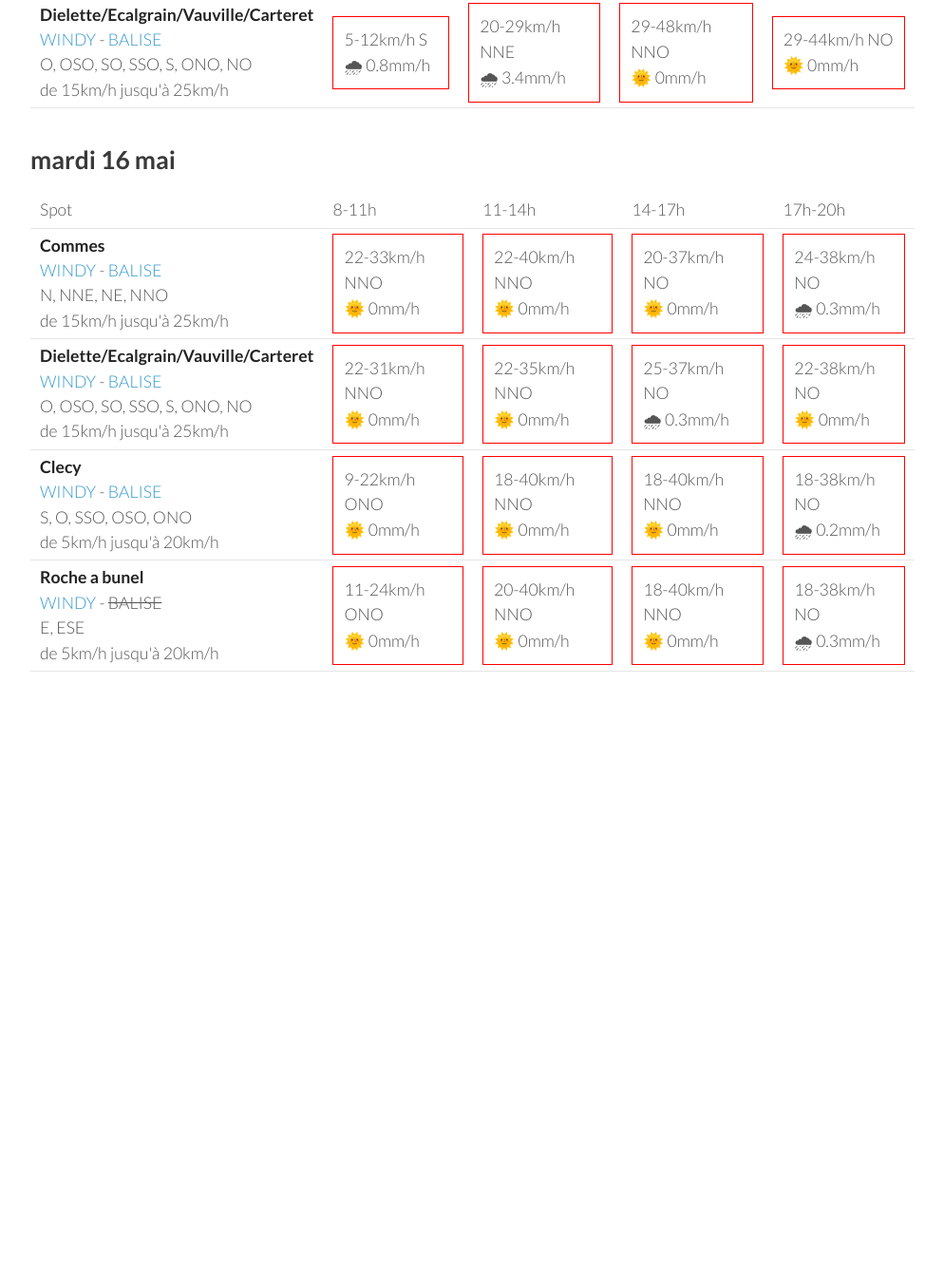
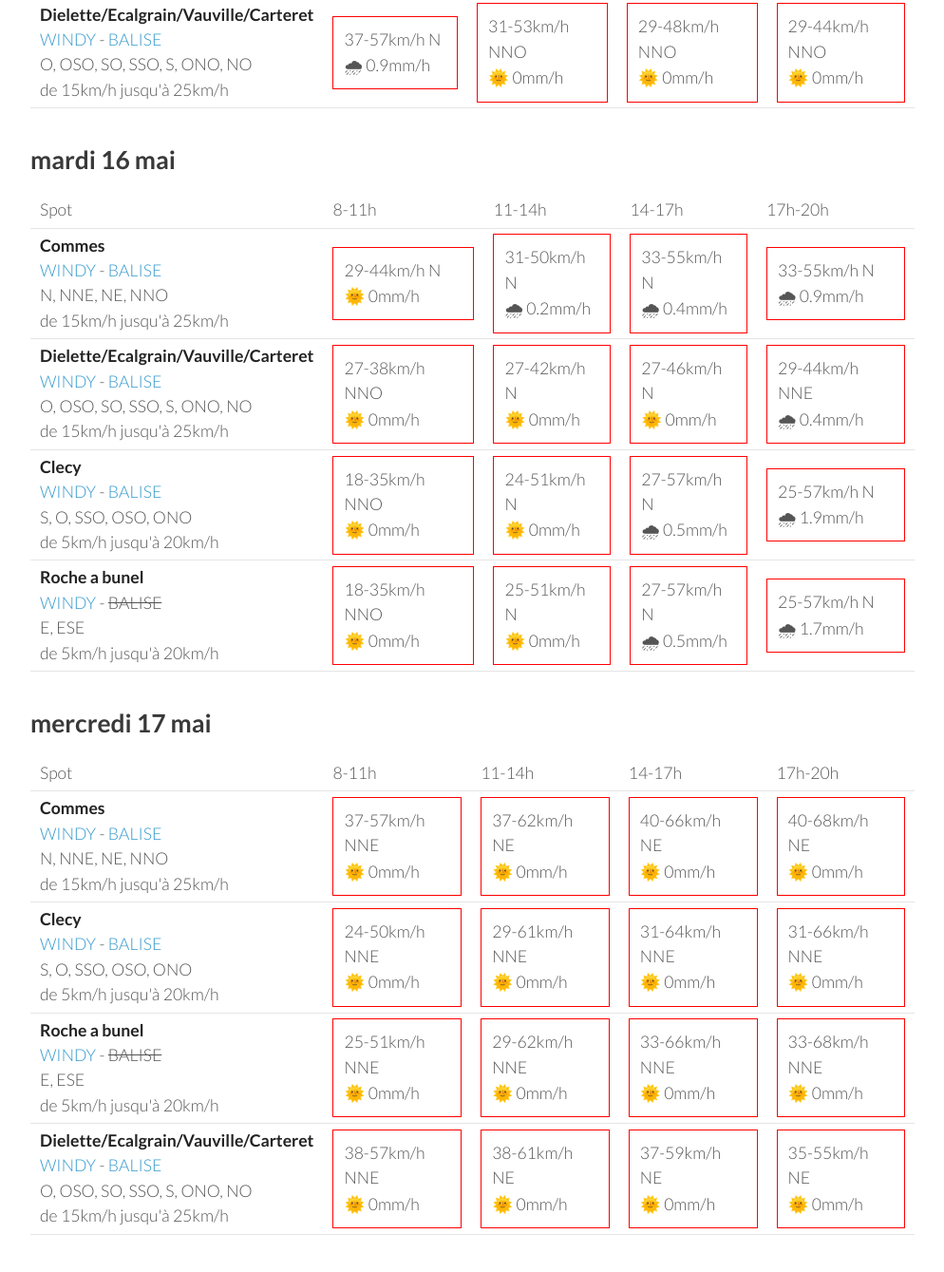
Before and after one commit to parapente-dans-le-nord/parapente-dans-le-nord.github.io, a Jekyll site: the page built from normandie.markdown, in a window 1280 px wide and 1400 px high, scrolled down 2497 px. Shown: the top 1339 px of the window at 95% size, without its empty margins (26-1020 px from the left). Built offline with Jekyll 4.4.1, drawn with Linux system fonts in a browser that asks for light colours; before the commit the page ends 3332 px from its top, so only the background shows below that; some of the changed text lies outside the part shown.

Commit message:
update index.markdown

```diff
--- a/normandie.markdown
+++ b/normandie.markdown
@@ -136,20 +136,30 @@ page mise à jour le vendredi 12 mai 06:46
 <tr>
         <td><strong>Commes</strong><br><a href="https://windy.com/49.346/-0.726?48.936,-0.726,8">WINDY</a> - <span class=""><a href="http://www.balisemeteo.com/balise.php?idBalise=158">BALISE</a> </span><br> <span class="vent-favorable">N, NNE, NE, NNO</span><br><span class="force-vent">de 15km/h jusqu'à 25km/h</span> </td>
 
-            <td><div class="not-flyable"><p>9-16km/h NNE</p><p>🌞 0mm/h</p></div></td>
-            <td><div class="not-flyable"><p>11-20km/h NNO</p><p>🌞 0mm/h</p></div></td>
-            <td><div class="not-flyable"><p>5-22km/h N</p><p>🌞 0mm/h</p></div></td>
-            <td><div class="not-flyable"><p>7-20km/h NNO</p><p>🌞 0mm/h</p></div></td>
+            <td><div class="not-flyable"><p>9-14km/h N</p><p>🌞 0mm/h</p></div></td>
+            <td><div class="not-flyable"><p>9-20km/h NNO</p><p>🌞 0mm/h</p></div></td>
+            <td><div class="not-flyable"><p>7-18km/h N</p><p>🌞 0mm/h</p></div></td>
+            <td><div class="not-flyable"><p>5-25km/h NNO</p><p>🌞 0mm/h</p></div></td>
 
 
     </tr>
 <tr>
         <td><strong>Dielette/Ecalgrain/Vauville/Carteret</strong><br><a href="https://windy.com/49.650/-1.856?49.243,-1.856,8">WINDY</a> - <span class=""><a href="http://www.balisemeteo.com/balise.php?idBalise=81">BALISE</a> </span><br> <span class="vent-favorable">O, OSO, SO, SSO, S, ONO, NO</span><br><span class="force-vent">de 15km/h jusqu'à 25km/h</span> </td>
 
-            <td><div class="not-flyable"><p>5-14km/h NNE</p><p>🌞 0mm/h</p></div></td>
-            <td><div class="not-flyable"><p>5-11km/h N</p><p>🌞 0mm/h</p></div></td>
-            <td><div class="not-flyable"><p>5-16km/h NNO</p><p>🌞 0mm/h</p></div></td>
-            <td><div class="not-flyable"><p>11-20km/h O</p><p>🌞 0mm/h</p></div></td>
+            <td><div class="not-flyable"><p>5-11km/h NE</p><p>🌞 0mm/h</p></div></td>
+            <td><div class="not-flyable"><p>1-9km/h N</p><p>🌞 0mm/h</p></div></td>
+            <td><div class="not-flyable"><p>9-18km/h NO</p><p>🌞 0mm/h</p></div></td>
+            <td><div class="not-flyable"><p>12-22km/h ONO</p><p>🌞 0mm/h</p></div></td>
+
+
+    </tr>
+<tr>
+        <td><strong>Clecy</strong><br><a href="https://windy.com/48.929/-0.470?48.516,-0.470,8">WINDY</a> - <span class=""><a href="http://www.balisemeteo.com/balise.php?idBalise=122">BALISE</a> </span><br> <span class="vent-favorable">S, O, SSO, OSO, ONO</span><br><span class="force-vent">de 5km/h jusqu'à 20km/h</span> </td>
+
+            <td><div class="not-flyable"><p>11-22km/h N</p><p>🌞 0mm/h</p></div></td>
+            <td><div class="not-flyable"><p>9-24km/h NNO</p><p>🌞 0mm/h</p></div></td>
+            <td><div class="not-flyable"><p>11-29km/h N</p><p>🌞 0mm/h</p></div></td>
+            <td><div class="not-flyable"><p>11-29km/h N</p><p>🌞 0mm/h</p></div></td>
 
 
     </tr>
@@ -157,19 +167,9 @@ page mise à jour le vendredi 12 mai 06:46
         <td><strong>Roche a bunel</strong><br><a href="https://windy.com/48.993/-0.499?48.580,-0.499,8">WINDY</a> - <span class="no-balise"> BALISE </span><br> <span class="vent-favorable">E, ESE</span><br><span class="force-vent">de 5km/h jusqu'à 20km/h</span> </td>
 
             <td><div class="not-flyable"><p>11-24km/h N</p><p>🌞 0mm/h</p></div></td>
-            <td><div class="not-flyable"><p>11-25km/h N</p><p>🌞 0mm/h</p></div></td>
-            <td><div class="not-flyable"><p>12-31km/h N</p><p>🌞 0mm/h</p></div></td>
+            <td><div class="not-flyable"><p>11-24km/h NNO</p><p>🌞 0mm/h</p></div></td>
             <td><div class="not-flyable"><p>11-29km/h N</p><p>🌞 0mm/h</p></div></td>
-
-
-    </tr>
-<tr>
-        <td><strong>Clecy</strong><br><a href="https://windy.com/48.929/-0.470?48.516,-0.470,8">WINDY</a> - <span class=""><a href="http://www.balisemeteo.com/balise.php?idBalise=122">BALISE</a> </span><br> <span class="vent-favorable">S, O, SSO, OSO, ONO</span><br><span class="force-vent">de 5km/h jusqu'à 20km/h</span> </td>
-
-            <td><div class="not-flyable"><p>11-24km/h N</p><p>🌞 0mm/h</p></div></td>
-            <td><div class="not-flyable"><p>11-25km/h N</p><p>🌞 0mm/h</p></div></td>
-            <td><div class="not-flyable"><p>12-31km/h N</p><p>🌞 0mm/h</p></div></td>
-            <td><div class="not-flyable"><p>11-31km/h N</p><p>🌞 0mm/h</p></div></td>
+            <td><div class="not-flyable"><p>11-27km/h N</p><p>🌞 0mm/h</p></div></td>
 
 
     </tr>
@@ -192,19 +192,19 @@ page mise à jour le vendredi 12 mai 06:46
 <tr>
         <td><strong>Commes</strong><br><a href="https://windy.com/49.346/-0.726?48.936,-0.726,8">WINDY</a> - <span class=""><a href="http://www.balisemeteo.com/balise.php?idBalise=158">BALISE</a> </span><br> <span class="vent-favorable">N, NNE, NE, NNO</span><br><span class="force-vent">de 15km/h jusqu'à 25km/h</span> </td>
 
-            <td><div class="not-flyable"><p>7-24km/h NO</p><p>🌧 1.1mm/h</p></div></td>
-            <td><div class="not-flyable"><p>11-16km/h NE</p><p>🌧 1.1mm/h</p></div></td>
+            <td><div class="not-flyable"><p>14-22km/h SSO</p><p>🌧 2.1mm/h</p></div></td>
+            <td><div class="not-flyable"><p>31-61km/h NNO</p><p>🌧 2mm/h</p></div></td>
             <td><div class="not-flyable"><p>29-51km/h NNO</p><p>🌞 0mm/h</p></div></td>
-            <td><div class="not-flyable"><p>25-48km/h NNO</p><p>🌞 0mm/h</p></div></td>
+            <td><div class="not-flyable"><p>29-50km/h NO</p><p>🌞 0mm/h</p></div></td>
 
 
     </tr>
 <tr>
         <td><strong>Clecy</strong><br><a href="https://windy.com/48.929/-0.470?48.516,-0.470,8">WINDY</a> - <span class=""><a href="http://www.balisemeteo.com/balise.php?idBalise=122">BALISE</a> </span><br> <span class="vent-favorable">S, O, SSO, OSO, ONO</span><br><span class="force-vent">de 5km/h jusqu'à 20km/h</span> </td>
 
-            <td><div class="not-flyable"><p>7-22km/h NO</p><p>🌧 1mm/h</p></div></td>
-            <td><div class="not-flyable"><p>5-14km/h NNE</p><p>🌧 0.8mm/h</p></div></td>
-            <td><div class="not-flyable"><p>22-50km/h NNO</p><p>🌞 0mm/h</p></div></td>
+            <td><div class="not-flyable"><p>9-20km/h SO</p><p>🌧 1mm/h</p></div></td>
+            <td><div class="not-flyable"><p>24-46km/h NNO</p><p>🌧 0.7mm/h</p></div></td>
+            <td><div class="not-flyable"><p>22-53km/h NNO</p><p>🌧 0.4mm/h</p></div></td>
             <td><div class="not-flyable"><p>24-51km/h NNO</p><p>🌞 0mm/h</p></div></td>
 
 
@@ -212,9 +212,9 @@ page mise à jour le vendredi 12 mai 06:46
 <tr>
         <td><strong>Roche a bunel</strong><br><a href="https://windy.com/48.993/-0.499?48.580,-0.499,8">WINDY</a> - <span class="no-balise"> BALISE </span><br> <span class="vent-favorable">E, ESE</span><br><span class="force-vent">de 5km/h jusqu'à 20km/h</span> </td>
 
-            <td><div class="not-flyable"><p>7-22km/h NO</p><p>🌧 1.1mm/h</p></div></td>
-            <td><div class="not-flyable"><p>5-14km/h NNE</p><p>🌧 0.9mm/h</p></div></td>
-            <td><div class="not-flyable"><p>24-50km/h NNO</p><p>🌞 0mm/h</p></div></td>
+            <td><div class="not-flyable"><p>11-20km/h SO</p><p>🌧 1mm/h</p></div></td>
+            <td><div class="not-flyable"><p>25-50km/h NNO</p><p>🌧 0.7mm/h</p></div></td>
+            <td><div class="not-flyable"><p>22-55km/h NNO</p><p>🌧 0.5mm/h</p></div></td>
             <td><div class="not-flyable"><p>24-51km/h NNO</p><p>🌞 0mm/h</p></div></td>
 
 
@@ -222,10 +222,10 @@ page mise à jour le vendredi 12 mai 06:46
 <tr>
         <td><strong>Dielette/Ecalgrain/Vauville/Carteret</strong><br><a href="https://windy.com/49.650/-1.856?49.243,-1.856,8">WINDY</a> - <span class=""><a href="http://www.balisemeteo.com/balise.php?idBalise=81">BALISE</a> </span><br> <span class="vent-favorable">O, OSO, SO, SSO, S, ONO, NO</span><br><span class="force-vent">de 15km/h jusqu'à 25km/h</span> </td>
 
-            <td><div class="not-flyable"><p>5-12km/h S</p><p>🌧 0.8mm/h</p></div></td>
-            <td><div class="not-flyable"><p>20-29km/h NNE</p><p>🌧 3.4mm/h</p></div></td>
+            <td><div class="not-flyable"><p>37-57km/h N</p><p>🌧 0.9mm/h</p></div></td>
+            <td><div class="not-flyable"><p>31-53km/h NNO</p><p>🌞 0mm/h</p></div></td>
             <td><div class="not-flyable"><p>29-48km/h NNO</p><p>🌞 0mm/h</p></div></td>
-            <td><div class="not-flyable"><p>29-44km/h NO</p><p>🌞 0mm/h</p></div></td>
+            <td><div class="not-flyable"><p>29-44km/h NNO</p><p>🌞 0mm/h</p></div></td>
 
 
     </tr>
@@ -248,40 +248,40 @@ page mise à jour le vendredi 12 mai 06:46
 <tr>
         <td><strong>Commes</strong><br><a href="https://windy.com/49.346/-0.726?48.936,-0.726,8">WINDY</a> - <span class=""><a href="http://www.balisemeteo.com/balise.php?idBalise=158">BALISE</a> </span><br> <span class="vent-favorable">N, NNE, NE, NNO</span><br><span class="force-vent">de 15km/h jusqu'à 25km/h</span> </td>
 
-            <td><div class="not-flyable"><p>22-33km/h NNO</p><p>🌞 0mm/h</p></div></td>
-            <td><div class="not-flyable"><p>22-40km/h NNO</p><p>🌞 0mm/h</p></div></td>
-            <td><div class="not-flyable"><p>20-37km/h NO</p><p>🌞 0mm/h</p></div></td>
-            <td><div class="not-flyable"><p>24-38km/h NO</p><p>🌧 0.3mm/h</p></div></td>
+            <td><div class="not-flyable"><p>29-44km/h N</p><p>🌞 0mm/h</p></div></td>
+            <td><div class="not-flyable"><p>31-50km/h N</p><p>🌧 0.2mm/h</p></div></td>
+            <td><div class="not-flyable"><p>33-55km/h N</p><p>🌧 0.4mm/h</p></div></td>
+            <td><div class="not-flyable"><p>33-55km/h N</p><p>🌧 0.9mm/h</p></div></td>
 
 
     </tr>
 <tr>
         <td><strong>Dielette/Ecalgrain/Vauville/Carteret</strong><br><a href="https://windy.com/49.650/-1.856?49.243,-1.856,8">WINDY</a> - <span class=""><a href="http://www.balisemeteo.com/balise.php?idBalise=81">BALISE</a> </span><br> <span class="vent-favorable">O, OSO, SO, SSO, S, ONO, NO</span><br><span class="force-vent">de 15km/h jusqu'à 25km/h</span> </td>
 
-            <td><div class="not-flyable"><p>22-31km/h NNO</p><p>🌞 0mm/h</p></div></td>
-            <td><div class="not-flyable"><p>22-35km/h NNO</p><p>🌞 0mm/h</p></div></td>
-            <td><div class="not-flyable"><p>25-37km/h NO</p><p>🌧 0.3mm/h</p></div></td>
-            <td><div class="not-flyable"><p>22-38km/h NO</p><p>🌞 0mm/h</p></div></td>
+            <td><div class="not-flyable"><p>27-38km/h NNO</p><p>🌞 0mm/h</p></div></td>
+            <td><div class="not-flyable"><p>27-42km/h N</p><p>🌞 0mm/h</p></div></td>
+            <td><div class="not-flyable"><p>27-46km/h N</p><p>🌞 0mm/h</p></div></td>
+            <td><div class="not-flyable"><p>29-44km/h NNE</p><p>🌧 0.4mm/h</p></div></td>
 
 
     </tr>
 <tr>
         <td><strong>Clecy</strong><br><a href="https://windy.com/48.929/-0.470?48.516,-0.470,8">WINDY</a> - <span class=""><a href="http://www.balisemeteo.com/balise.php?idBalise=122">BALISE</a> </span><br> <span class="vent-favorable">S, O, SSO, OSO, ONO</span><br><span class="force-vent">de 5km/h jusqu'à 20km/h</span> </td>
 
-            <td><div class="not-flyable"><p>9-22km/h ONO</p><p>🌞 0mm/h</p></div></td>
-            <td><div class="not-flyable"><p>18-40km/h NNO</p><p>🌞 0mm/h</p></div></td>
-            <td><div class="not-flyable"><p>18-40km/h NNO</p><p>🌞 0mm/h</p></div></td>
-            <td><div class="not-flyable"><p>18-38km/h NO</p><p>🌧 0.2mm/h</p></div></td>
+            <td><div class="not-flyable"><p>18-35km/h NNO</p><p>🌞 0mm/h</p></div></td>
+            <td><div class="not-flyable"><p>24-51km/h N</p><p>🌞 0mm/h</p></div></td>
+            <td><div class="not-flyable"><p>27-57km/h N</p><p>🌧 0.5mm/h</p></div></td>
+            <td><div class="not-flyable"><p>25-57km/h N</p><p>🌧 1.9mm/h</p></div></td>
 
 
     </tr>
 <tr>
         <td><strong>Roche a bunel</strong><br><a href="https://windy.com/48.993/-0.499?48.580,-0.499,8">WINDY</a> - <span class="no-balise"> BALISE </span><br> <span class="vent-favorable">E, ESE</span><br><span class="force-vent">de 5km/h jusqu'à 20km/h</span> </td>
 
-            <td><div class="not-flyable"><p>11-24km/h ONO</p><p>🌞 0mm/h</p></div></td>
-            <td><div class="not-flyable"><p>20-40km/h NNO</p><p>🌞 0mm/h</p></div></td>
-            <td><div class="not-flyable"><p>18-40km/h NNO</p><p>🌞 0mm/h</p></div></td>
-            <td><div class="not-flyable"><p>18-38km/h NO</p><p>🌧 0.3mm/h</p></div></td>
+            <td><div class="not-flyable"><p>18-35km/h NNO</p><p>🌞 0mm/h</p></div></td>
+            <td><div class="not-flyable"><p>25-51km/h N</p><p>🌞 0mm/h</p></div></td>
+            <td><div class="not-flyable"><p>27-57km/h N</p><p>🌧 0.5mm/h</p></div></td>
+            <td><div class="not-flyable"><p>25-57km/h N</p><p>🌧 1.7mm/h</p></div></td>
 
 
     </tr>
@@ -289,3 +289,59 @@ page mise à jour le vendredi 12 mai 06:46
 </tbody>
 </table>
 {:/}
+## mercredi 17 mai
+
+{::nomarkdown}
+<table>
+  <tbody>
+    <tr>
+      <td>Spot</td>
+      <td>8-11h</td>
+      <td>11-14h</td>
+      <td>14-17h</td>
+      <td>17h-20h</td>
+    </tr>
+<tr>
+        <td><strong>Commes</strong><br><a href="https://windy.com/49.346/-0.726?48.936,-0.726,8">WINDY</a> - <span class=""><a href="http://www.balisemeteo.com/balise.php?idBalise=158">BALISE</a> </span><br> <span class="vent-favorable">N, NNE, NE, NNO</span><br><span class="force-vent">de 15km/h jusqu'à 25km/h</span> </td>
+
+            <td><div class="not-flyable"><p>37-57km/h NNE</p><p>🌞 0mm/h</p></div></td>
+            <td><div class="not-flyable"><p>37-62km/h NE</p><p>🌞 0mm/h</p></div></td>
+            <td><div class="not-flyable"><p>40-66km/h NE</p><p>🌞 0mm/h</p></div></td>
+            <td><div class="not-flyable"><p>40-68km/h NE</p><p>🌞 0mm/h</p></div></td>
+
+
+    </tr>
+<tr>
+        <td><strong>Clecy</strong><br><a href="https://windy.com/48.929/-0.470?48.516,-0.470,8">WINDY</a> - <span class=""><a href="http://www.balisemeteo.com/balise.php?idBalise=122">BALISE</a> </span><br> <span class="vent-favorable">S, O, SSO, OSO, ONO</span><br><span class="force-vent">de 5km/h jusqu'à 20km/h</span> </td>
+
+            <td><div class="not-flyable"><p>24-50km/h NNE</p><p>🌞 0mm/h</p></div></td>
+            <td><div class="not-flyable"><p>29-61km/h NNE</p><p>🌞 0mm/h</p></div></td>
+            <td><div class="not-flyable"><p>31-64km/h NNE</p><p>🌞 0mm/h</p></div></td>
+            <td><div class="not-flyable"><p>31-66km/h NNE</p><p>🌞 0mm/h</p></div></td>
+
+
+    </tr>
+<tr>
+        <td><strong>Roche a bunel</strong><br><a href="https://windy.com/48.993/-0.499?48.580,-0.499,8">WINDY</a> - <span class="no-balise"> BALISE </span><br> <span class="vent-favorable">E, ESE</span><br><span class="force-vent">de 5km/h jusqu'à 20km/h</span> </td>
+
+            <td><div class="not-flyable"><p>25-51km/h NNE</p><p>🌞 0mm/h</p></div></td>
+            <td><div class="not-flyable"><p>29-62km/h NNE</p><p>🌞 0mm/h</p></div></td>
+            <td><div class="not-flyable"><p>33-66km/h NNE</p><p>🌞 0mm/h</p></div></td>
+            <td><div class="not-flyable"><p>33-68km/h NNE</p><p>🌞 0mm/h</p></div></td>
+
+
+    </tr>
+<tr>
+        <td><strong>Dielette/Ecalgrain/Vauville/Carteret</strong><br><a href="https://windy.com/49.650/-1.856?49.243,-1.856,8">WINDY</a> - <span class=""><a href="http://www.balisemeteo.com/balise.php?idBalise=81">BALISE</a> </span><br> <span class="vent-favorable">O, OSO, SO, SSO, S, ONO, NO</span><br><span class="force-vent">de 15km/h jusqu'à 25km/h</span> </td>
+
+            <td><div class="not-flyable"><p>38-57km/h NNE</p><p>🌞 0mm/h</p></div></td>
+            <td><div class="not-flyable"><p>38-61km/h NE</p><p>🌞 0mm/h</p></div></td>
+            <td><div class="not-flyable"><p>37-59km/h NE</p><p>🌞 0mm/h</p></div></td>
+            <td><div class="not-flyable"><p>35-55km/h NE</p><p>🌞 0mm/h</p></div></td>
+
+
+    </tr>
+
+</tbody>
+</table>
+{:/}
```
Also changed, not shown: other parts of normandie.markdown (+1 -1 lines).
